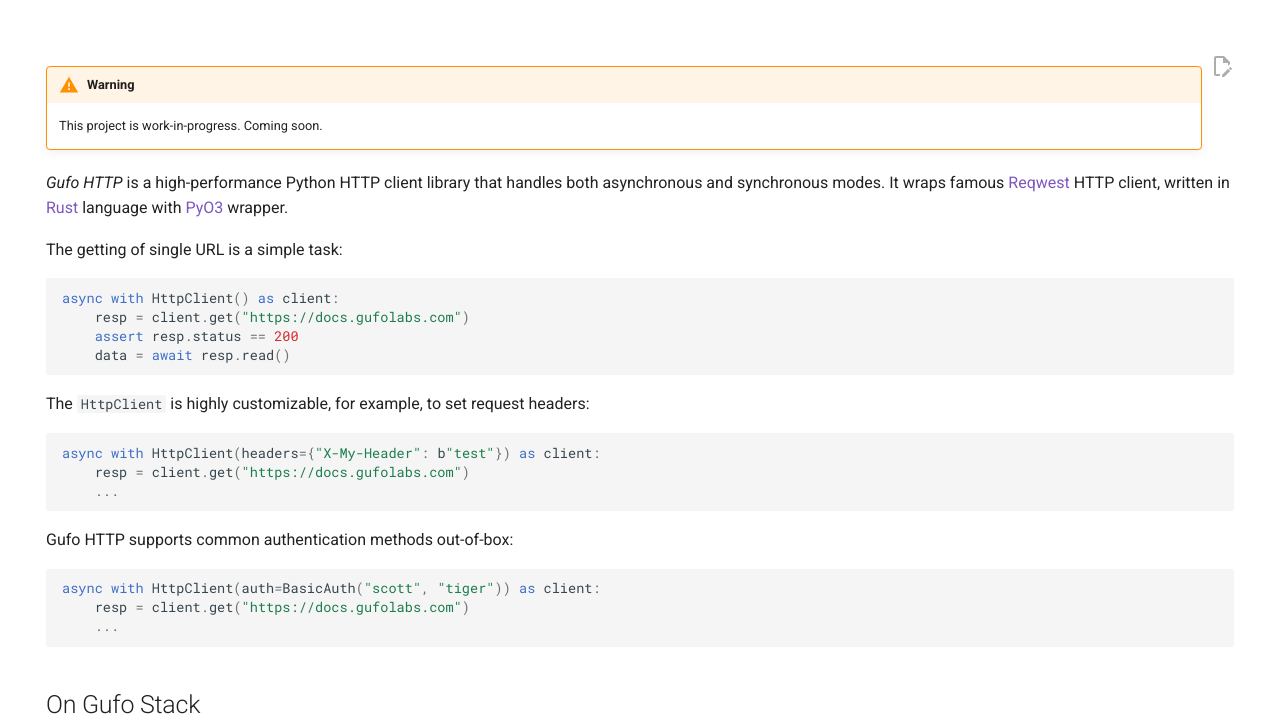
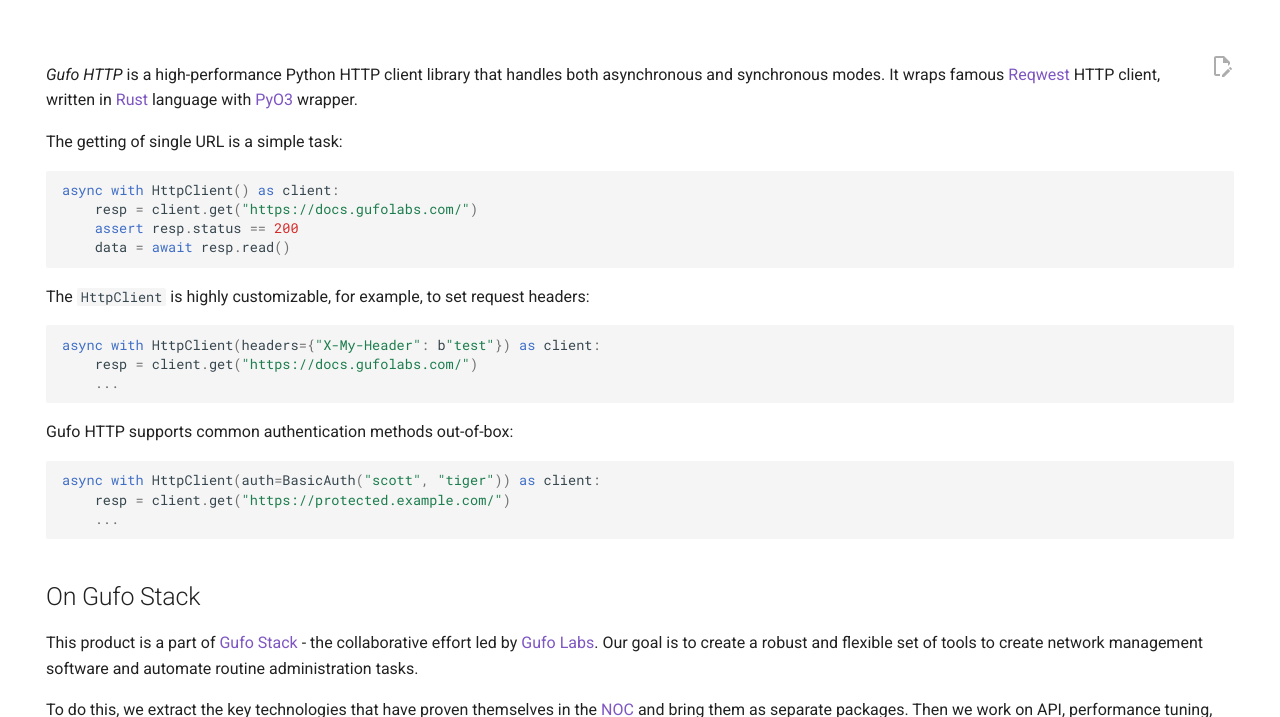
Before and after one commit to gufolabs/gufo_http, an MkDocs documentation site: the page built from docs/index.md, in a window 1280 px wide and 900 px high, scrolled down 430 px, cut to the strip 183-900 px from the top of the window. Built offline with MkDocs 1.6.1 and Material for MkDocs 9.7.7, drawn with Linux system fonts in a browser that asks for light colours; comment, search, counter and statistics services are not loaded.

````diff
--- a/docs/index.md
+++ b/docs/index.md
@@ -10,10 +10,6 @@ hero:
     source_button: Source Code
 ---
 
-!!! warning
-
-    This project is work-in-progress. Coming soon.
-
 *Gufo HTTP* is a high-performance Python HTTP client library that handles both asynchronous and synchronous modes.
 It wraps famous [Reqwest][Reqwest] HTTP client, written in
 [Rust][Rust] language with [PyO3][PyO3] wrapper.
@@ -22,7 +18,7 @@ The getting of single URL is a simple task:
 
 ``` python
 async with HttpClient() as client:
-    resp = client.get("https://docs.gufolabs.com")
+    resp = client.get("https://docs.gufolabs.com/")
     assert resp.status == 200
     data = await resp.read()
 ```
@@ -32,7 +28,7 @@ to set request headers:
 
 ``` python
 async with HttpClient(headers={"X-My-Header": b"test"}) as client:
-    resp = client.get("https://docs.gufolabs.com")
+    resp = client.get("https://docs.gufolabs.com/")
     ...
 ```
 
@@ -40,7 +36,7 @@ Gufo HTTP supports common authentication methods out-of-box:
 
 ``` python
 async with HttpClient(auth=BasicAuth("scott", "tiger")) as client:
-    resp = client.get("https://docs.gufolabs.com")
+    resp = client.get("https://protected.example.com/")
     ...
 ```
 
````
Also changed, not shown: README.md (+6 -5 lines), benchmarks/README.md (+4 -0 lines), 3 other files.
